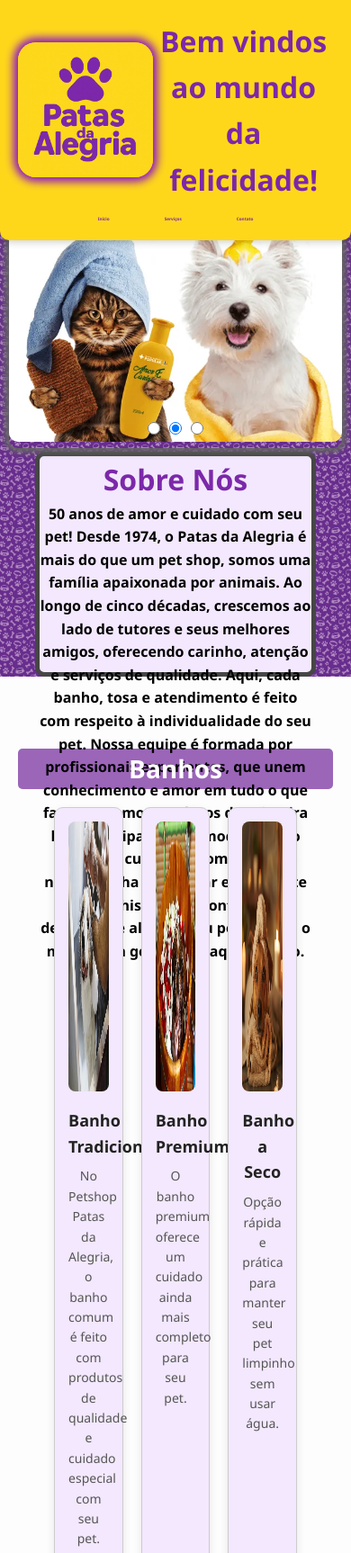
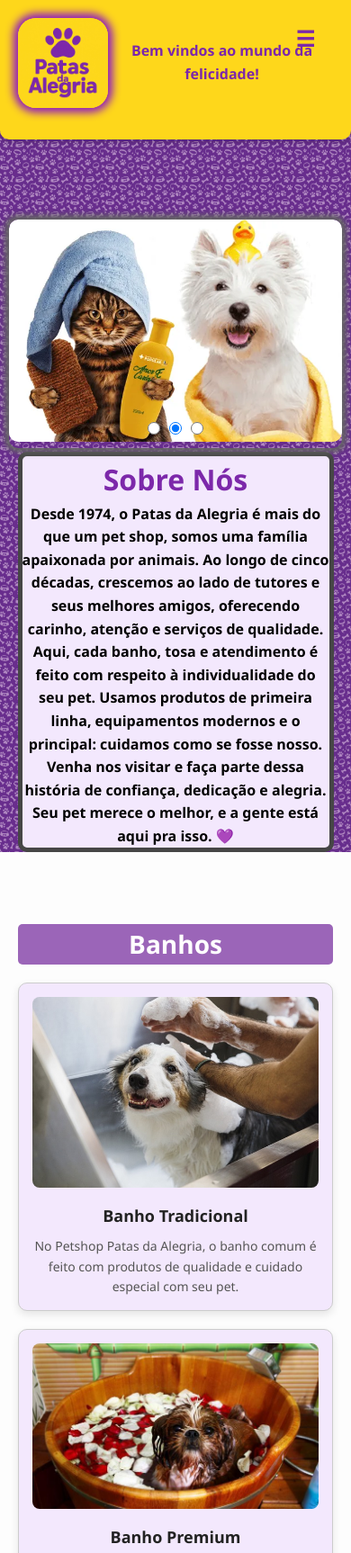
Before and after one commit to Neryxy/Patas-Da-Alegria, a plain HTML site: page index.html in a window 390 px wide. Shown: the top 1726 px of the page at 90% size. Drawn offline with Linux system fonts and the light colour scheme; files whose address does not match are found by name.

Commit message:
Add files via upload

```diff
--- a/CSS/css_site_trabalho.css
+++ b/CSS/css_site_trabalho.css
@@ -10,7 +10,7 @@ body {
   line-height: 1.6;
   background-color: rgb(254, 254, 254);
   color: rgb(51, 51, 51);
-    padding-top: 240px; /* Espaço reservado para o header fixo */
+  padding-top: 240px;
   background-image: url("../IMAGENS/BACKGROUND.png");
   background-size: 10%;
 }
@@ -20,7 +20,7 @@ header {
   top: 0;
   left: 0;
   width: 100%;
-    background-color: rgb(254, 215, 27);
+  background-color: #fed71b;
   padding: 20px;
   text-align: center;
   border-radius: 0 0 10px 10px;
@@ -36,9 +36,10 @@ header div {
 
 header div img {
   border-radius: 20px;
-    box-shadow: 0px 0px 10px 5px rgb(142, 23, 194);
+  box-shadow: 0px 0px 10px 5px #8e17c2;
   width: 150px;
   height: 150px;
+  object-fit: cover;
 }
 
 header div span {
@@ -46,7 +47,7 @@ header div span {
 }
 
 header div h1 {
-    color: rgb(124, 39, 170);
+  color: #7c27aa;
 }
 
 header nav {
@@ -85,12 +86,14 @@ header nav {
   text-align: center;
   box-shadow: 0px 0px 6px 5px rgb(100, 100, 100);
   border-radius: 10px;
+  overflow: hidden;
 }
 
 #carrossel img {
   height: 100%;
   width: 100%;
   border-radius: 10px;
+  object-fit: cover;
 }
 
 .botao_slide {
@@ -113,7 +116,7 @@ section {
 
 section h2 {
   text-align: center;
-    background-color: rgb(155, 101, 184);
+  background-color: #9b65b8;
   color: white;
   margin-bottom: 10px;
   border-radius: 5px;
@@ -125,24 +128,25 @@ section h3 {
   color: rgb(124, 39, 170);
   text-align: left;
 }
-.sobre{
+
+.sobre {
   border: 5px solid #464646;
   border-radius: 10px;
-    width: 80%;
-    height: 250px;
-    margin-left: 10%;
+  width: 90%;
+  margin-left: 5%;
   align-items: center;
   text-align: center;
   background-color: #F3E8FD;
 }
 
-.sobre h1{
+.sobre h1 {
   color: #7c28aa;
 }
 
-.sobre h4{
+.sobre h4 {
   color: rgb(0, 0, 0);
 }
+
 .Banho, .Tosa, .banho {
   display: flex;
   align-items: flex-start;
@@ -160,6 +164,7 @@ section h3 {
   height: 180px;
   border-radius: 8px;
   background-color: rgb(238, 238, 238);
+  object-fit: cover;
 }
 
 .info h4 {
@@ -185,12 +190,12 @@ section h3 {
 }
 
 fieldset {
-    width: 550px;
+  width: 100%;
   height: 430px;
-    background-color: rgb(240, 222, 250);
+  background-color: #f0defa;
   margin-bottom: 20px;
   border-radius: 5px;
-    border: 1px solid rgb(153, 153, 153);
+  border: 1px solid #999999;
   padding: 15px;
 }
 
@@ -271,24 +276,6 @@ button:hover {
   height: auto;
 }
 
-@media (max-width: 768px) {
-    .Banho, .Tosa, .banho {
-        flex-direction: column;
-        align-items: center;
-        text-align: center;
-    }
-
-    .Banho img, .Tosa img {
-        width: 100px;
-        height: 100px;
-    }
-
-    #carrossel {
-        width: 95%;
-        height: auto;
-    }
-}
-
 #servicos {
   padding: 40px 20px;
   background-color: #fdfdfd;
@@ -326,8 +313,10 @@ button:hover {
 
 .servico img {
   width: 100%;
-    height: 300px;
+  height: auto;
+  max-height: 300px;
   border-radius: 8px;
+  object-fit: cover;
 }
 
 .servico .info {
@@ -344,3 +333,87 @@ button:hover {
   font-size: 14px;
   color: #555;
 }
+
+.menu-hamburguer {
+  font-size: 24px;
+  font-weight: bold;
+  background-color: transparent;
+  border: none;
+  color: #7c28aa;
+  cursor: pointer;
+  display: none;
+  position: absolute;
+  top: 20px;
+  right: 20px;
+  z-index: 1100;
+}
+
+@media (max-width: 768px) {
+
+  header div img {
+    width: 100px;
+    height: 100px;
+  }
+
+  header div h1{
+    font-size: 16px;
+  }
+
+  #carrossel {
+    width: 95%;
+    height: auto;
+  }
+
+  .servico {
+    width: 100%;
+  }
+
+  .servico img {
+    max-height: 300px;
+  }
+
+  .Banho img, .Tosa img {
+    width: 100px;
+    height: 100px;
+  }
+
+  header nav {
+    position: relative;
+    z-index: 1100;
+  }
+
+  .nav-list {
+    display: none;
+    flex-direction: column;
+    background-color: #fdfdfd;
+    position: absolute;
+    right: 20px;
+    bottom: 0px;
+    border-radius: 8px;
+    box-shadow: 0 4px 8px rgba(0,0,0,0.1);
+    padding: 10px;
+    width: 200px;
+    z-index: 2000;
+    font-size: 16px;
+  }
+
+  .nav-list.ativo {
+    display: flex;
+  }
+
+  .menu-hamburguer {
+    display: block;
+  }
+}
+
+@media (min-width: 769px) {
+  .menu-hamburguer {
+    display: none;
+  }
+}
+
+@media (min-width: 769px) {
+  .menu-hamburguer {
+    display: none;
+  }
+}
--- a/index.html
+++ b/index.html
@@ -1,6 +1,7 @@
 <!DOCTYPE html>
 <html lang="pt-br">
 <head>
+    <meta name="viewport" content="width=device-width, initial-scale=1.0">
     <meta charset="UTF-8">
     <title>Patas da Alegria</title>
     <link rel="stylesheet" href="./CSS/css_site_trabalho.css">
@@ -13,6 +14,7 @@
             <h1>Bem vindos ao mundo da felicidade!</h1>
         </div>
 
+        <button class="menu-hamburguer" onclick="toggleMenu()" aria-label="Abrir menu">☰</button>
 
         <nav>
             <ul class="nav-list">
@@ -34,16 +36,11 @@
 
         <div class="sobre">
                 <h1>Sobre Nós</h1>
-        <h4> 50 anos de amor e cuidado com seu pet!
-
+                <h4>
                     Desde 1974, o Patas da Alegria é mais do que um pet shop, somos uma família apaixonada por animais. Ao longo de cinco décadas, crescemos ao lado de tutores e seus melhores amigos, oferecendo carinho, atenção e serviços de qualidade.
-
-Aqui, cada banho, tosa e atendimento é feito com respeito à individualidade do seu pet. Nossa equipe é formada por profissionais experientes, que unem conhecimento e amor em tudo o que fazem.
-
+                    Aqui, cada banho, tosa e atendimento é feito com respeito à individualidade do seu pet.
                     Usamos produtos de primeira linha, equipamentos modernos e o principal: cuidamos como se fosse nosso.
-
                     Venha nos visitar e faça parte dessa história de confiança, dedicação e alegria. Seu pet merece o melhor, e a gente está aqui pra isso. 💜
-
                 </h4>
         </div>
 
@@ -162,9 +159,9 @@ Venha nos visitar e faça parte dessa história de confiança, dedicação e ale
     <script>
         //Função Carrosel
         var contador = 1;
-		var img1="f:/1B-MODULAR/Lavinia e Luisa/Atividades/PET FELIZ FABRIZIO/Site Novo/IMAGENS/Carrosel/Carrosel_1.jpg";
-		var img2="f:/1B-MODULAR/Lavinia e Luisa/Atividades/PET FELIZ FABRIZIO/Site Novo/IMAGENS/Carrosel/Carrosel_2.webp";
-		var img3="f:/1B-MODULAR/Lavinia e Luisa/Atividades/PET FELIZ FABRIZIO/Site Novo/IMAGENS/Carrosel/Carrosel_3.webp";
+		var img1="./IMAGENS/Carrosel/Carrosel_1.jpg";
+		var img2="./IMAGENS/Carrosel/Carrosel_2.webp";
+		var img3="./IMAGENS/Carrosel/Carrosel_3.webp";
 		var tempo=1800;
 		var exibir=setInterval("Exibindo()",tempo);
 
@@ -193,6 +190,12 @@ Venha nos visitar e faça parte dessa história de confiança, dedicação e ale
         botao.addEventListener("click",function(){
             formulario.style.display = "block";
         });
+
+        //menu hamburguer
+            function toggleMenu() {
+        const menu = document.querySelector('.nav-list');
+        menu.classList.toggle('ativo');
+        }
     </script>
 </body>
 </html>
```
Lines whose indentation alone changed are shown as unchanged.
